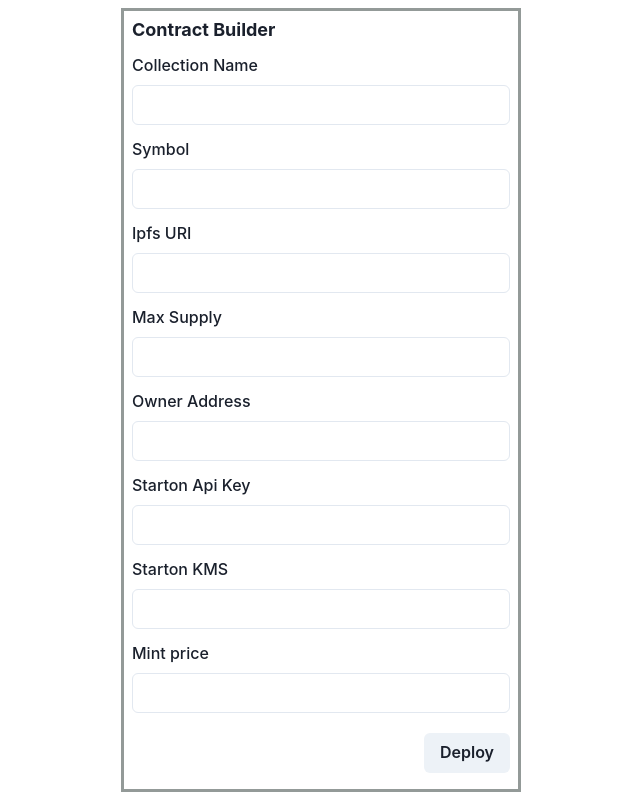
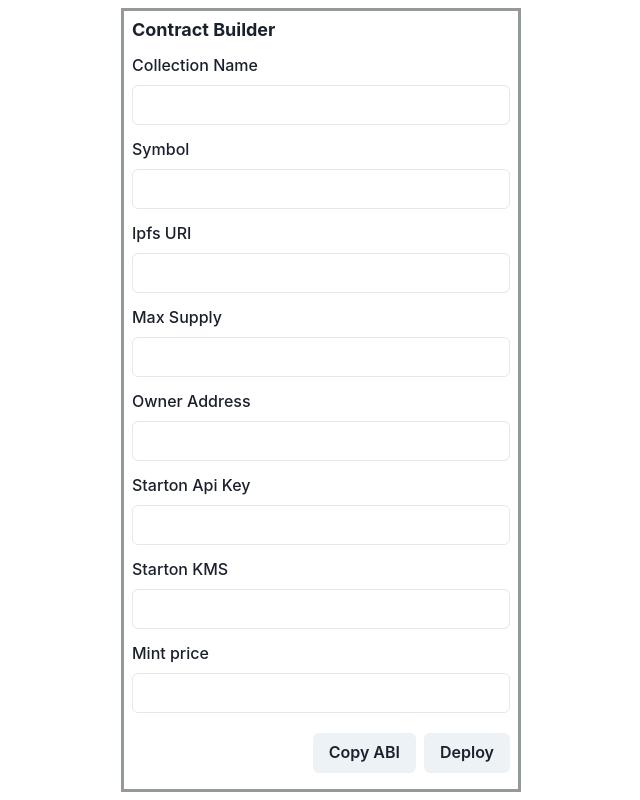
Before and after one commit to zkshop/hackaton-starton, a Next.js app in the folder app/: page / in a window 1280 px wide. Shown: the whole page, without its empty margins (319-959 px from the left). Built offline with nearby package versions, Linux system fonts and the light colour scheme.

Commit message:
feat: button to copy ABI to clipboard

```diff
--- a/app/pages/index.tsx
+++ b/app/pages/index.tsx
@@ -4,10 +4,13 @@ import { yupResolver } from "@hookform/resolvers/yup";
 import { CONTRACT_BUILDER_SCHEMA, FormInput, FormValues } from "../form";
 import { LocalApiService } from "../http";
 import { useState } from "react";
+import { abi } from "../contract";
 
 const Local = LocalApiService();
 
 export default function Home() {
+  const [copied, setCopied] = useState(false);
+
   const methods = useForm<FormValues>({
     resolver: yupResolver(CONTRACT_BUILDER_SCHEMA),
     mode: "onChange",
@@ -16,8 +19,13 @@ export default function Home() {
 
   const {
     handleSubmit,
-    formState: { errors },
+    formState: {},
   } = methods;
+
+  const handleClickCopyABI = () => {
+    navigator.clipboard.writeText(JSON.stringify(abi));
+    setCopied(true);
+  };
 
   const onSubmit = async (values: FormValues) => {
     setLoading(true);
@@ -58,15 +66,15 @@ export default function Home() {
                 type="string"
                 label="Starton Api Key"
               />
-              <FormInput
-                name="startonKms"
-                type="string"
-                label="Starton KMS"
-              />
+              <FormInput name="startonKms" type="string" label="Starton KMS" />
               <FormInput name="price" type="number" label="Mint price" />
             </Box>
 
             <Box py={2} display="flex" justifyContent="flex-end">
+              <Button mr={2} onClick={handleClickCopyABI} type="button">
+                {copied ? "Copied!" : "Copy ABI"}
+              </Button>
+
               <Button type="submit" isLoading={loading} isDisabled={loading}>
                 Deploy
               </Button>
```
